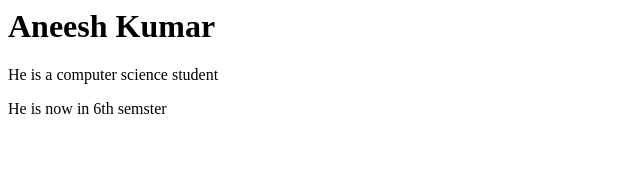
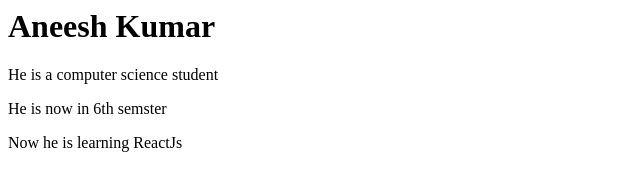
Before and after one commit to aneeshkumar12/gtDemo, a plain HTML site: page index.html in a window 1280 px wide. Shown: the whole page, without its empty margins (0-640 px from the left). Drawn offline with Linux system fonts and the light colour scheme.

Commit message:
4rth commit

```diff
--- a/index.html
+++ b/index.html
@@ -8,5 +8,6 @@
     <h1>Aneesh Kumar</h1>
     <p>He is a computer science student</p>
     <p>He is now in 6th semster</p>
+    <p>Now he is learning ReactJs</p>
 </body>
 </html>
```
